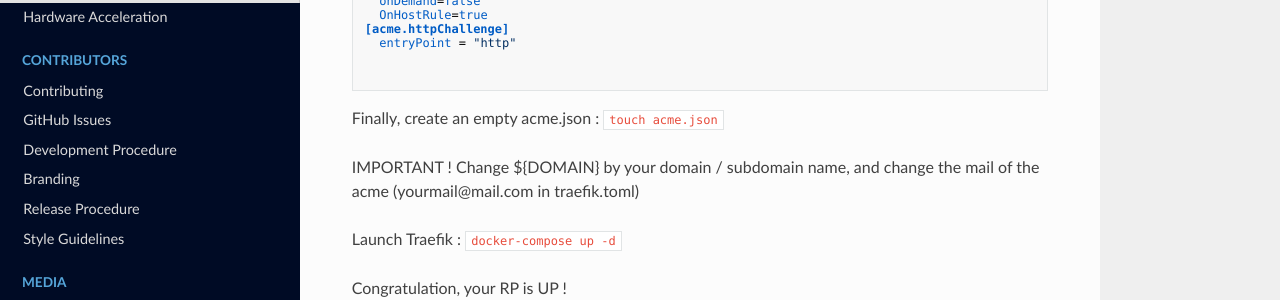
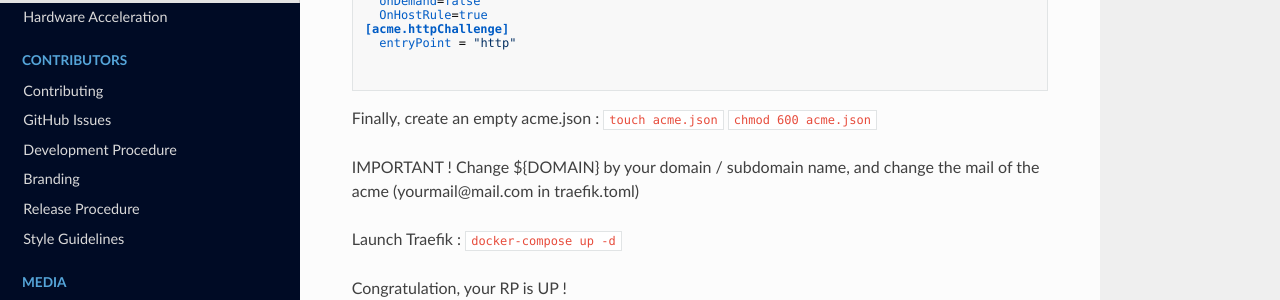
Before and after one commit to jellyfin-archive/jellyfin-docs, an MkDocs documentation site: the page built from docs/administrator-docs/reverse-proxy.md, in a window 1280 px wide and 900 px high, scrolled down 5834 px. Shown: the part 147-447 px from the top of the window. Built offline with MkDocs 1.6.1, drawn with Linux system fonts in a browser that asks for light colours; nearby versions of some CDN libraries; old or Windows-style settings are respelled for this version of MkDocs.

Commit message:
Add acme.json security

````diff
--- a/docs/administrator-docs/reverse-proxy.md
+++ b/docs/administrator-docs/reverse-proxy.md
@@ -293,7 +293,7 @@ watch = true
 
 ```
 
-Finally, create an empty acme.json : `touch acme.json`
+Finally, create an empty acme.json : `touch acme.json` `chmod 600 acme.json`
 
 IMPORTANT ! Change ${DOMAIN} by your domain / subdomain name, and change the mail of the acme (yourmail@mail.com in traefik.toml)
 
````
